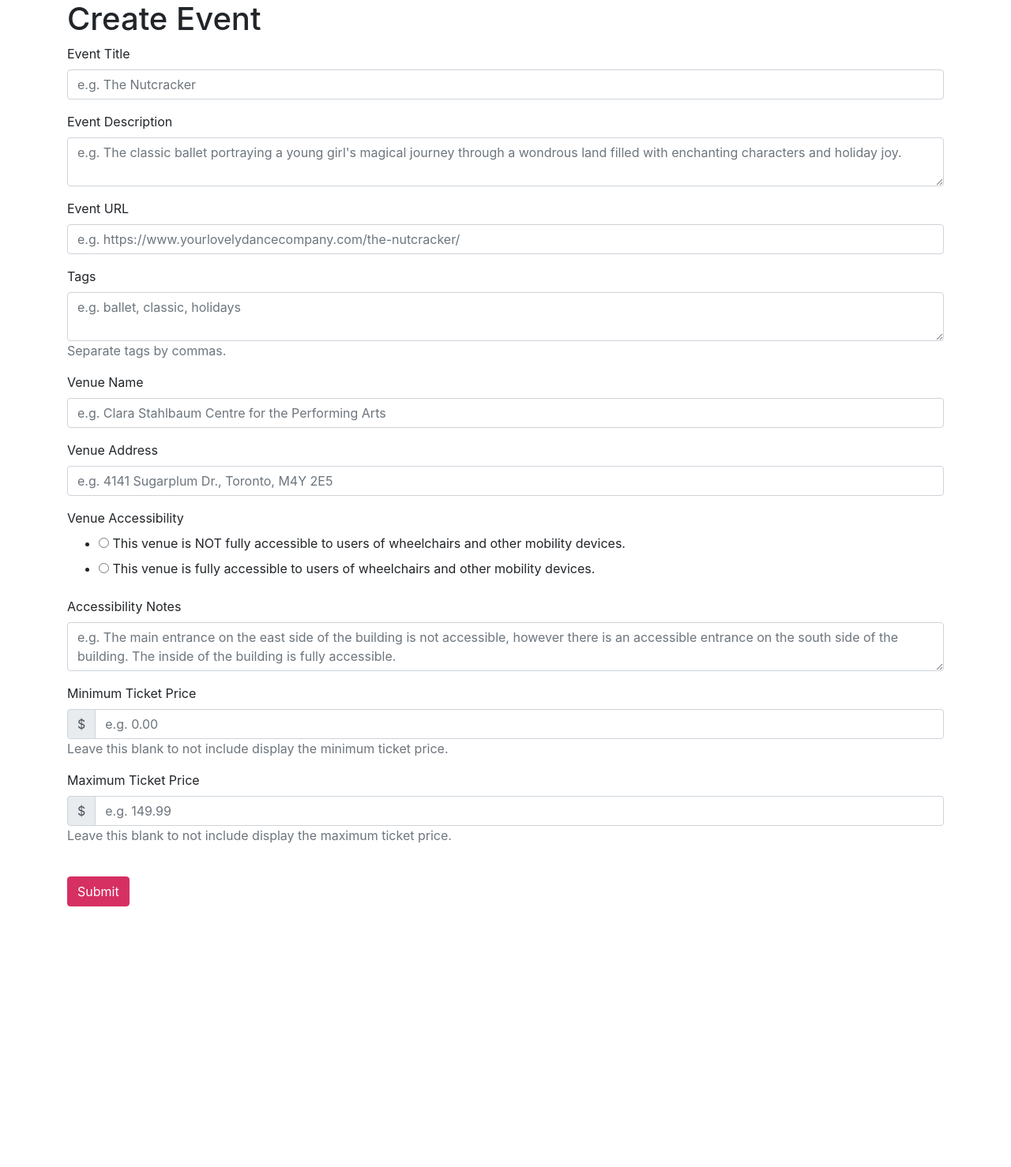
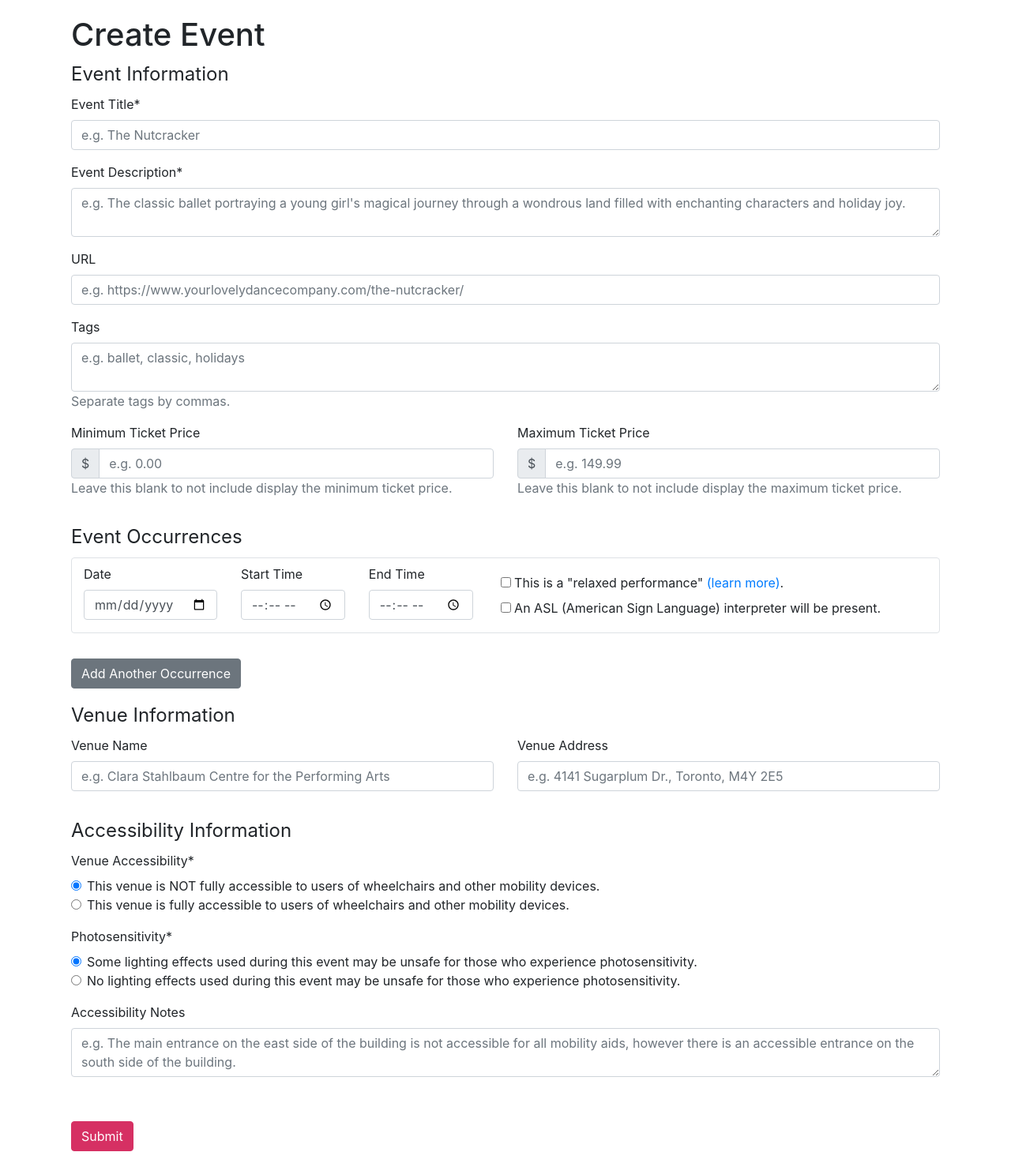
Before and after one commit to AndrewHocking/Dance-Connect, a Flask app: page /create-event in a window 1280 px wide. Shown: the part 56-1534 px from the top of the page at 79% size. Before the commit the page ends 1204 px from the top, so only its background shows below. Run offline with Flask 3, Linux system fonts and the light colour scheme; a user stored in the database is signed in; some libraries are stand-ins or nearby versions.

Commit message:
Added Event Occurrences to the create event form

```diff
--- a/website/forms/events.py
+++ b/website/forms/events.py
@@ -1,65 +1,104 @@
 from flask_wtf import FlaskForm
-from wtforms import StringField, BooleanField, SubmitField, DecimalField, TextAreaField, URLField, RadioField
+from wtforms import FieldList, FormField, StringField, BooleanField, SubmitField, DecimalField, TextAreaField, URLField, RadioField, DateField, TimeField, HiddenField
 from wtforms.validators import DataRequired, Length, NumberRange
+
+class CreateEventOccurrenceForm(FlaskForm):
+    date = DateField(
+        label="Date",
+        name="date",
+        render_kw={"class": "form-control"}
+    )
+    start_time = TimeField(
+        label="Start Time",
+        name="start_time",
+        render_kw={"class": "form-control"}
+    )
+    end_time = TimeField(
+        label="End Time",
+        name="end_time",
+        render_kw={"class": "form-control"}
+    )
+    is_relaxed_performance = BooleanField(
+        label="This is a \"relaxed performance\"",
+        name="is_relaxed_performance"
+    )
+    has_asl_interpreter = BooleanField(
+        label="An ASL (American Sign Language) interpreter will be present.",
+        name="has_asl_interpreter"
+    )
 
 class CreateEventForm(FlaskForm):
     title = StringField(
-        "Event Title",
+        label="Event Title*",
         validators=[DataRequired(), Length(min=1, max=100, message="Must be between 1 and 100 characters.")],
         name="title",
         render_kw={"placeholder": "e.g. The Nutcracker", "class" : "form-control"}
     )
     description = TextAreaField(
-        "Event Description",
+        label="Event Description*",
         validators=[DataRequired(), Length(max=10000, message="Maximum 10,000 characters.")],
         name="description",
         render_kw={"placeholder": "e.g. The classic ballet portraying a young girl's magical journey through a wondrous land filled with enchanting characters and holiday joy.", "class" : "form-control"}
     )
     url = URLField(
-        "Event URL",
+        label="URL",
         name="url",
         render_kw={"placeholder": "e.g. https://www.yourlovelydancecompany.com/the-nutcracker/", "class" : "form-control"}
     )
     tags = TextAreaField(
-        "Tags",
+        label="Tags",
         name="tags",
         description="Separate tags by commas.",
         render_kw={"placeholder": "e.g. ballet, classic, holidays", "class" : "form-control", "aria-describedby" : "tags-help-block"}
     )
     venue_name = StringField(
-        "Venue Name",
+        label="Venue Name",
         name="venue_name",
         render_kw={"placeholder": "e.g. Clara Stahlbaum Centre for the Performing Arts", "class" : "form-control"}
     )
     venue_address = StringField(
-        "Venue Address",
+        label="Venue Address",
         name="venue_address",
         render_kw={"placeholder": "e.g. 4141 Sugarplum Dr., Toronto, M4Y 2E5", "class" : "form-control"}
     )
     venue_is_wheelchair_accessible = RadioField(
-        "Venue Accessibility",
+        label="Venue Accessibility*",
+        validators=[DataRequired()],
         name="venue_is_wheelchair_accessible",
         choices = [('False', 'This venue is NOT fully accessible to users of wheelchairs and other mobility devices.'), ('True', 'This venue is fully accessible to users of wheelchairs and other mobility devices.')],
+        default="False"
+    )
+    show_is_photosensitivity_friendly = RadioField(
+        label="Photosensitivity*",
+        validators=[DataRequired()],
+        name="show_is_photosensitivity_friendly",
+        choices = [('False', 'Some lighting effects used during this event may be unsafe for those who experience photosensitivity.'), ('True', 'No lighting effects used during this event may be unsafe for those who experience photosensitivity.')],
+        default="False"
     )
     accessibility_notes = TextAreaField(
-        "Accessibility Notes",
+        label="Accessibility Notes",
         name="accessibility_notes",
-        render_kw={"placeholder": "e.g. The main entrance on the east side of the building is not accessible, however there is an accessible entrance on the south side of the building. The inside of the building is fully accessible.", "class" : "form-control"}
+        render_kw={"placeholder": "e.g. The main entrance on the east side of the building is not accessible for all mobility aids, however there is an accessible entrance on the south side of the building.", "class" : "form-control"}
     )
     min_ticket_price = DecimalField(
-        "Minimum Ticket Price",
+        label="Minimum Ticket Price",
         validators=[NumberRange(min=0)],
         name="min_ticket_price",
         description="Leave this blank to not include display the minimum ticket price.",
         render_kw={"placeholder": "e.g. 0.00", "class" : "form-control", "aria-describedby" : "min-ticket-price-help-block"}
     )
     max_ticket_price = DecimalField(
-        "Maximum Ticket Price",
+        label="Maximum Ticket Price",
         validators=[NumberRange(min=0)],
         name="max_ticket_price",
         description="Leave this blank to not include display the maximum ticket price.",
         render_kw={"placeholder": "e.g. 149.99", "class" : "form-control", "aria-describedby" : "max-ticket-price-help-block"}
     )
+    num_occurrences = HiddenField(
+        name="num_occurrences",
+        default="1"
+    )
+    occurrences = FieldList(FormField(CreateEventOccurrenceForm), min_entries=50)
     submit = SubmitField(
         label="Submit",
         name="submit",
--- a/website/routes/ui/events.py
+++ b/website/routes/ui/events.py
@@ -14,9 +14,13 @@ def events_list():
 @events.route('/create-event', methods=['GET', 'POST'])
 @login_required
 def event_create():
-    form = CreateEventForm()
+    occurrences = []
+    for i in range(0,50):
+        occurrences.append({"name" : f"occurrence_{i}"})
+    event_form = CreateEventForm(occurrences=occurrences)
 
     if request.method == 'POST':
+        print(request.form)
         title = request.form.get('title')
         description = request.form.get('description')
         url = request.form.get('url')
@@ -57,4 +61,4 @@ def event_create():
         else:
             flash(response["message"], category=response["response_type"])
 
-    return render_template("create-event.html", user=current_user, form=form)
+    return render_template("create-event.html", user=current_user, event_form=event_form)
--- a/website/static/style/base.css
+++ b/website/static/style/base.css
@@ -1,3 +1,6 @@
+.base {
+    padding: 20px;
+}
 .btn-primary {
     background-color: #D63063;
     border-color: #D63063;
--- a/website/templates/base.html
+++ b/website/templates/base.html
@@ -64,7 +64,7 @@
     </div>
     {% endif %} {% endfor %} {% endif %} {% endwith %}
 
-    <div class="container">{% block content %} {% endblock %}</div>
+    <div class="base container">{% block content %} {% endblock %}</div>
     <script
       src="https://code.jquery.com/jquery-3.2.1.slim.min.js"
       integrity="sha384-KJ3o2DKtIkvYIK3UENzmM7KCkRr/rE9/Qpg6aAZGJwFDMVNA/GpGFF93hXpG5KkN"
--- /dev/null
+++ b/website/templates/create-event-occurrence.html
@@ -0,0 +1,36 @@
+<div class="container border rounded mb-3">
+    <div class = "row align-items-center mt-2">
+        <div class = "col-auto form-group">
+            {{ event_occurrence_form.date.label() }}
+            {{ event_occurrence_form.date() }}
+        </div>
+        <div class = "col-auto form-group">
+            {{ event_occurrence_form.start_time.label() }}
+            {{ event_occurrence_form.start_time() }}
+        </div>
+        <div class = "col-auto form-group">
+            {{ event_occurrence_form.end_time.label() }}
+            {{ event_occurrence_form.end_time() }}
+        </div>
+        <div class = "col form-group my-auto">
+            <div class = "row">
+                <div class = "form-check">
+                    {{ event_occurrence_form.is_relaxed_performance() }}
+                    {{ event_occurrence_form.is_relaxed_performance.label() }}
+                    <a href="https://www.sensoryfriendly.net/sensory-relaxed-performances/#What-makes-a-performance-relaxed">(learn more)</a>.
+                </div>
+            </div>
+            <div class = "row">
+                <div class = "form-check">
+                    {{ event_occurrence_form.has_asl_interpreter() }}
+                    {{ event_occurrence_form.has_asl_interpreter.label() }}
+                </div>
+            </div>
+        </div>
+        {% if show_delete_button %}
+        <div class = "col-auto d-flex justify-content-start justify-content-md-end form-group mt-2">
+            <button id="{{ occurrence_label }}-delete-btn" class="btn btn-danger delete-btn" type="button">Delete</button>
+        </div>
+        {% endif %}
+    </div>
+</div>
--- a/website/templates/create-event.html
+++ b/website/templates/create-event.html
@@ -5,60 +5,153 @@
     <h1>Create Event</h1>
 </div>
 <form method="POST">
+    {{ event_form.num_occurrences() }}
+    <fieldset class="form-group">
+        <legend>Event Information</legend>
         <div class="form-group">
-        {{ form.title.label() }}
-        {{ form.title() }}
+            {{ event_form.title.label() }}
+            {{ event_form.title() }}
         </div>
         <div class="form-group">
-        {{ form.description.label() }}
-        {{ form.description() }}
+            {{ event_form.description.label() }}
+            {{ event_form.description() }}
         </div>
         <div class="form-group">
-        {{ form.url.label() }}
-        {{ form.url() }}
+            {{ event_form.url.label() }}
+            {{ event_form.url() }}
         </div>
         <div class="form-group">
-        {{ form.tags.label() }}
-        {{ form.tags() }}
-        <span id="tags-help-block" class="help-block text-muted">{{ form.tags.description }}</span>
+            {{ event_form.tags.label() }}
+            {{ event_form.tags() }}
+            <span id="tags-help-block" class="help-block text-muted">{{ event_form.tags.description }}</span>
         </div>
         <div class="form-group">
-        {{ form.venue_name.label() }}
-        {{ form.venue_name() }}
-    </div>
-    <div class="form-group">
-        {{ form.venue_address.label() }}
-        {{ form.venue_address() }}
-    </div>
-    <div class="form-group">
-        {{ form.venue_is_wheelchair_accessible.label() }}
-        {{ form.venue_is_wheelchair_accessible() }}
-    </div>
-    <div class="form-group">
-        {{ form.accessibility_notes.label() }}
-        {{ form.accessibility_notes() }}
-    </div>
-    <div class="form-group">
-        {{ form.min_ticket_price.label() }}
+            <div class="row">
+                <div class="col-md-6">
+                    {{ event_form.min_ticket_price.label() }}
                     <div class="input-group">
                         <div class="input-group-prepend">
                             <span class="input-group-text">$</span>
                         </div>
-            {{ form.min_ticket_price() }}
+                        {{ event_form.min_ticket_price() }}
                     </div>
-        <span id="min-ticket-price-help-block" class="help-block text-muted">{{ form.min_ticket_price.description }}</span>
+                    <span id="min-ticket-price-help-block" class="help-block text-muted">{{ event_form.min_ticket_price.description }}</span>
                 </div>
-    <div class="form-group">
-        {{ form.max_ticket_price.label() }}
+                <div class="col-md-6">
+                    {{ event_form.max_ticket_price.label() }}
                     <div class="input-group">
                         <div class="input-group-prepend">
                             <span class="input-group-text">$</span>
                         </div>
-            {{ form.max_ticket_price() }}
+                        {{ event_form.max_ticket_price() }}
                     </div>
-        <span id="max-ticket-price-help-block" class="help-block text-muted">{{ form.max_ticket_price.description }}</span>
+                    <span id="max-ticket-price-help-block" class="help-block text-muted">{{ event_form.max_ticket_price.description }}</span>
                 </div>
+            </div>
+        </div>
+    </fieldset>
+    <fieldset class="form-group">
+        <legend>Event Occurrences</legend>
+        {% for event_occurrence_form in event_form.occurrences %}
+        {% with occurrence_label=event_occurrence_form.date.id[:-5] %}
+            {% if event_occurrence_form.date.id == "occurrences-0-date" %}
+                <div id="occurrences-0">
+                {% with show_delete_button=false %}
+                    {% include "create-event-occurrence.html" %}
+                {% endwith %}
+                </div>
+            {% else %}
+                <div id="{{ occurrence_label }}" class="d-none">
+                {% with show_delete_button=true %}
+                    {% include "create-event-occurrence.html" %}
+                {% endwith %}
+                </div>
+            {% endif %}
+        {% endwith %}
+        {% endfor %}
+    </fieldset>
+    <div class="form-group">
+        <button type="button" id="add_occurrence_btn" class="btn btn-secondary">Add Another Occurrence</button>
+    </div>
+    <fieldset class="form-group">
+        <legend>Venue Information</legend>
+        <div class="form-group">
+            <div class="row">
+                <div class="col-md-6">
+                    {{ event_form.venue_name.label() }}
+                    {{ event_form.venue_name() }}
+                </div>
+                <div class="col-md-6">
+                    {{ event_form.venue_address.label() }}
+                    {{ event_form.venue_address() }}
+                </div>
+            </div>
+        </div>
+    </fieldset>
+    <fieldset class="form-group">
+        <legend>Accessibility Information</legend>
+        <div class="form-group">
+            {{ event_form.venue_is_wheelchair_accessible.label() }}
+            {% for radio_option in event_form.venue_is_wheelchair_accessible %}
+                <div class="form-check">
+                    {{ radio_option(class_="form-check-input") }}
+                    {{ radio_option.label(class_="form-check-label") }}
+                </div>
+            {% endfor %}
+        </div>
+        <div class="form-group">
+            {{ event_form.show_is_photosensitivity_friendly.label() }}
+            {% for radio_option in event_form.show_is_photosensitivity_friendly %}
+                <div class="form-check">
+                    {{ radio_option(class_="form-check-input") }}
+                    {{ radio_option.label(class_="form-check-label") }}
+                </div>
+            {% endfor %}
+        </div>
+        <div class="form-group">
+            {{ event_form.accessibility_notes.label() }}
+            {{ event_form.accessibility_notes() }}
+        </div>
+    </fieldset>
     <br />
-    {{ form.submit(class_="btn btn-primary") }}
+    {{ event_form.submit(class_="btn btn-primary") }}
 </form>
 {% endblock %}
+
+{% block javascript %}
+<script>
+    var numOccurrences = 0;
+
+    let buttons = document.getElementsByClassName("delete-btn");
+    for (let i = 0; i < buttons.length; i++) {
+        buttons[i].addEventListener("click", event => {
+            deleteOccurrence(i+1);
+        });
+    }
+
+    function addOccurrence() {
+        numOccurrences++;
+        document.getElementById("occurrences-" + numOccurrences).classList.remove(["d-none"]);
+        document.getElementById("num_occurrences").value = numOccurrences + 1;
+    }
+
+    function deleteOccurrence(occurrenceNum) {
+        alert("TODO: FIX ME - DELETING DOESN'T WORK PROPERLY");
+        for (let i = occurrenceNum + 1; i <= numOccurrences; i++) {
+            document.getElementById("occurrences-" + (i - 1) + "-date").value = i == numOccurrences ? null : document.getElementById("occurrences-" + i + "-date").value;
+            document.getElementById("occurrences-" + (i - 1) + "-start_time").value = i == numOccurrences ? null : document.getElementById("occurrences-" + i + "-start_time").value;
+            document.getElementById("occurrences-" + (i - 1) + "-end_time").value = i == numOccurrences ? null : document.getElementById("occurrences-" + i + "-end_time").value;
+            document.getElementById("occurrences-" + (i - 1) + "-is_relaxed_performance").value = i == numOccurrences ? false : document.getElementById("occurrences-" + i + "-is_relaxed_performance").value;
+            document.getElementById("occurrences-" + (i - 1) + "-has_asl_interpreter").value = i == numOccurrences ? false : document.getElementById("occurrences-" + i + "-has_asl_interpreter").value;
+        }
+        document.getElementById("occurrences-" + numOccurrences).classList.add(["d-none"]);
+        document.getElementById("num_occurrences").value = numOccurrences;
+        numOccurrences--;
+    }
+
+    document.getElementById("add_occurrence_btn").addEventListener("click", event => {
+        addOccurrence();
+    });
+
+</script>
+{% endblock %}
```
Also changed, not shown: 1 other file. Lines whose indentation alone changed are shown as unchanged.
